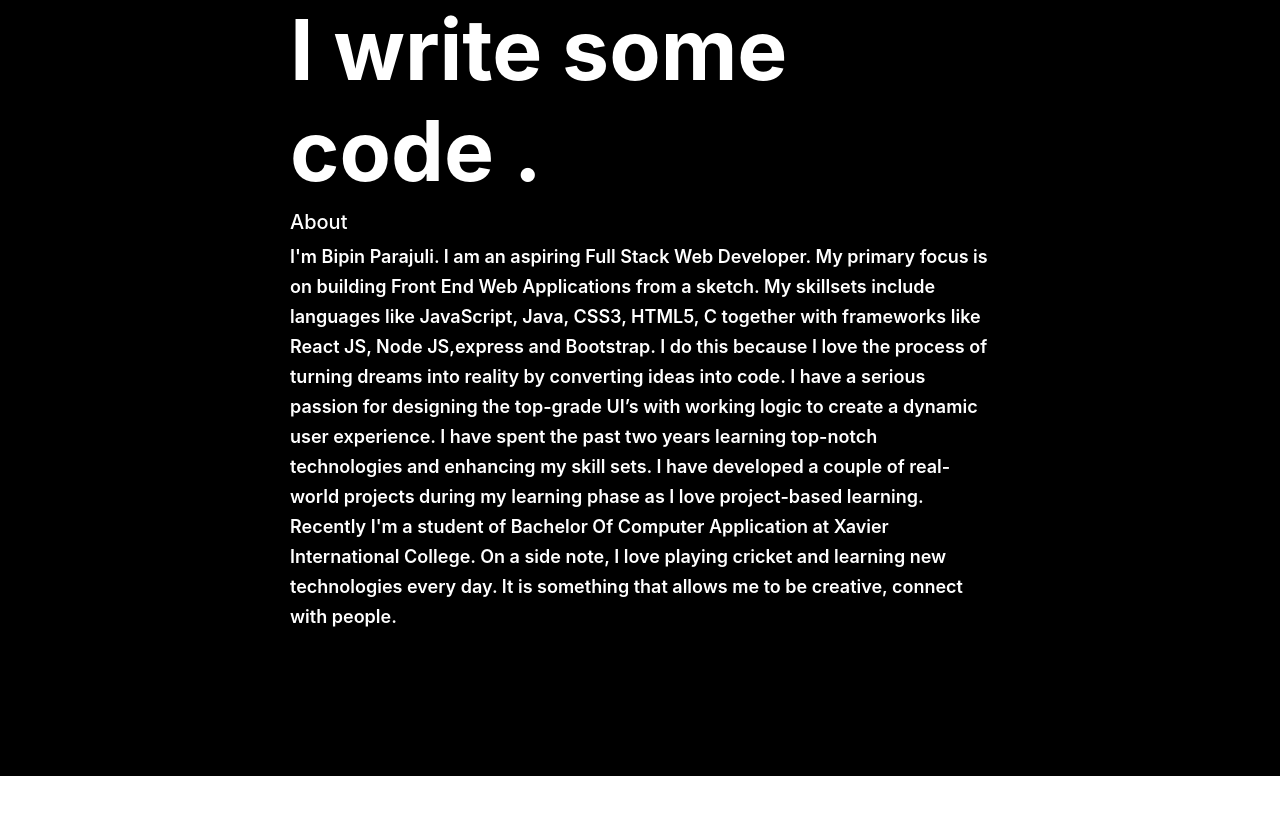
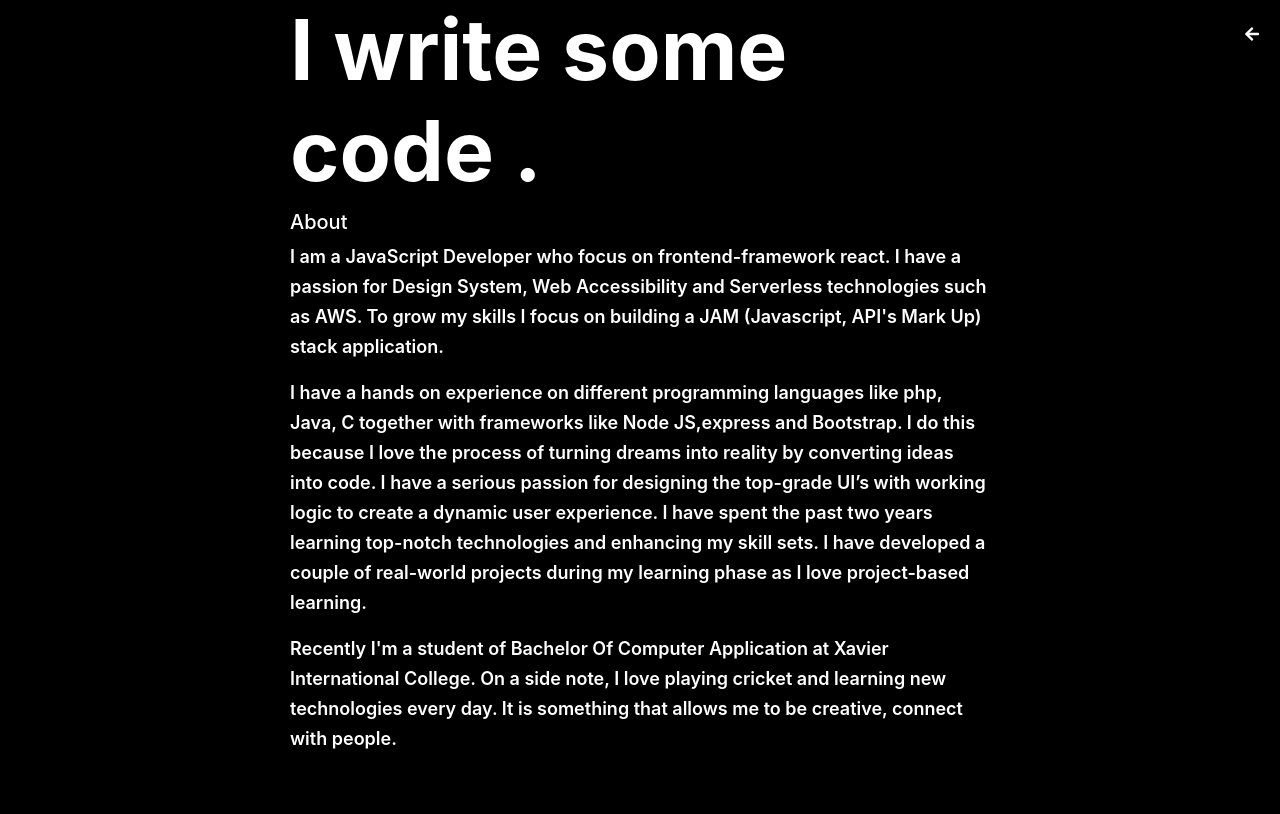
Before and after one commit to bipinparajuli/profile, a React (Create React App) app: page /about in a window 1280 px wide. Shown: the top 814 px of the page. Built offline with nearby package versions, Linux system fonts and the light colour scheme.

Commit message:
added back icon

```diff
--- a/package.json
+++ b/package.json
@@ -11,6 +11,7 @@
     "react": "^17.0.2",
     "react-bootstrap": "^1.6.0",
     "react-dom": "^17.0.2",
+    "react-icons": "^4.2.0",
     "react-reveal": "^1.2.2",
     "react-router-dom": "^5.2.0",
     "react-scripts": "4.0.3",
--- a/src/App.css
+++ b/src/App.css
@@ -6,3 +6,15 @@
 .App {
 
 }
+.back{
+  position: absolute;
+  /* background-color: aqua; */
+  right: 20px;
+  top: 20px;
+  transition: all 0.5s ease-in-out;;
+}
+
+.back:hover{
+  transform: scaleX(1.9);
+  color: red;
+}
--- a/src/App.js
+++ b/src/App.js
@@ -10,6 +10,7 @@ import PageNotFound from "./Component/PageNotFound"
 
 // import 'bootstrap/dist/css/bootstrap.min.css';
 function App() {
+
   return (
     <div className="App">
       <BrowserRouter>
--- a/src/Component/About.js
+++ b/src/Component/About.js
@@ -1,8 +1,10 @@
 import React from 'react'
 import './About.css'
+import BackIcon from './UI/BackIcon'
 const About = () => {
     return (
         <div className="about">
+            <BackIcon />
             <div className="content">
                 <h1>
                     I write some code .
@@ -11,16 +13,24 @@ const About = () => {
                     About
                 </h5>
 <p>
-    I'm Bipin Parajuli. I am an aspiring Full Stack Web Developer.
+     I am a JavaScript Developer
 
-My primary focus is on building Front End Web Applications from a sketch.
+who focus on frontend-framework react. I have a passion for Design System, Web Accessibility and Serverless technologies such as AWS.
 
-My skillsets include languages like JavaScript, Java, CSS3, HTML5, C together with frameworks like React JS, Node JS,express and Bootstrap.
+To grow my skills I focus on building a JAM (Javascript, API's Mark Up) stack application.
+
+</p>
+
+<p>
+
+I have a hands on experience on different programming languages like php, Java, C together with frameworks like Node JS,express and Bootstrap.
 
 I do this because I love the process of turning dreams into reality by converting ideas into code. I have a serious passion for designing the top-grade UI’s with working logic to create a dynamic user experience.
 
 I have spent the past two years learning top-notch technologies and enhancing my skill sets. I have developed a couple of real-world projects during my learning phase as I love project-based learning.
+</p>
 
+<p>
 Recently I'm a student of Bachelor Of Computer Application at Xavier International College.
 
 On a side note, I love playing cricket and learning new technologies every day. It is something that allows me to be creative, connect with people.
--- a/src/Component/Blogs.js
+++ b/src/Component/Blogs.js
@@ -1,9 +1,11 @@
 import React from 'react'
 import "./blogs.css"
+import BackIcon from './UI/BackIcon'
 
 const Blogs = () => {
     return (
         <div className="blogs">
+            <BackIcon  />
             <div className="content">
 <a href="https://medium.com/@bipinparajuli-96229" target="blank">
 Medium
--- a/src/Component/Contact.js
+++ b/src/Component/Contact.js
@@ -1,9 +1,11 @@
 import React from 'react'
 import './Contact.css'
+import BackIcon from './UI/BackIcon'
 
 const Contact = () => {
     return (
         <div className="about">
+            <BackIcon />
         <div className="content">
             <h1>
                 Let's make something great .
@@ -21,7 +23,7 @@ I want to avoid subjective pissing-matches, and favor open-minded collaborators
 If that all sounds about right, then lets for sure chat about how we can work together.
 			</p>
             <p>
-Feel free to reach out through any platforms bellow:
+Feel free to reach out through any platforms below:
 			</p>
 
 <a target="blank" href="https://www.linkedin.com/in/bipin-parajuli-6580a3190/">Linkdin</a><br />
--- a/src/Component/Home.css
+++ b/src/Component/Home.css
@@ -22,7 +22,7 @@ a:hover{
     animation:bg-photo 3s ;
 }
 @keyframes bg-photo{
-    0% {opacity: 0;transform: scale(0);}
+    0% {opacity: 0;transform: scale(1.2);}
 	100% {opacity: 1;transform: scale(1);}
 }
 
--- /dev/null
+++ b/src/Component/UI/BackIcon.js
@@ -0,0 +1,12 @@
+import React from 'react'
+import {FaArrowLeft} from 'react-icons/fa'
+import {Link} from 'react-router-dom'
+const BackIcon = () => {
+    return (
+        <Link className="back" to="/">
+            <FaArrowLeft />
+        </Link >
+    )
+}
+
+export default BackIcon
```
Also changed, not shown: 1 other file (tests, documents, lock files or other folders).
